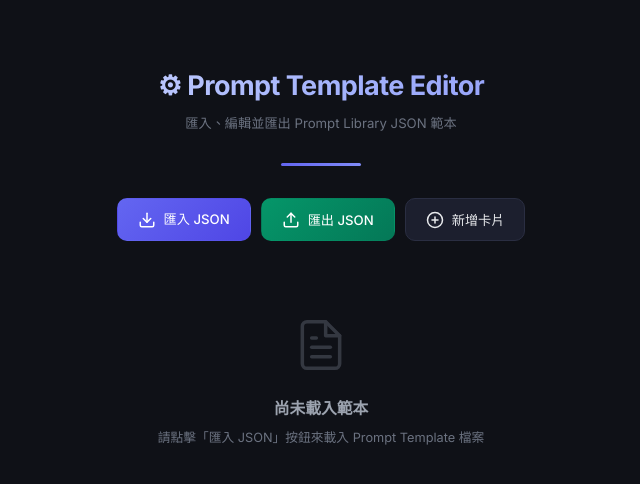
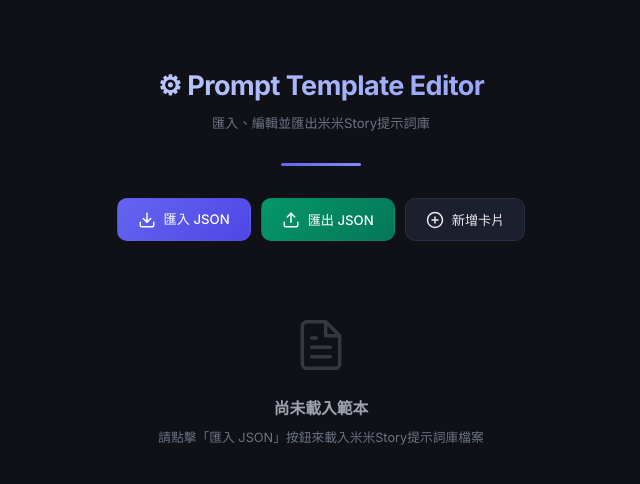
Before and after one commit to KinoshitaRina/MimistoryPromptEditor, a plain HTML site: page index.html in a window 1280 px wide. Shown: the full height of the page, 319-959 px from the left. Drawn offline with Linux system fonts and the light colour scheme.

Commit message:
Update index.html

```diff
--- a/index.html
+++ b/index.html
@@ -3,7 +3,7 @@
 <head>
 <meta charset="UTF-8">
 <meta name="viewport" content="width=device-width, initial-scale=1.0">
-<title>Prompt Template Editor</title>
+<title>米米Story提示詞庫編輯器</title>
 <meta name="description" content="A visual editor for Prompt Library JSON templates. Import, edit, and export prompt cards with an intuitive interface.">
 <link rel="preconnect" href="https://fonts.googleapis.com">
 <link rel="preconnect" href="https://fonts.gstatic.com" crossorigin>
@@ -710,7 +710,7 @@ body {
   <!-- Header -->
   <header class="app-header">
     <h1>⚙ Prompt Template Editor</h1>
-    <p>匯入、編輯並匯出 Prompt Library JSON 範本</p>
+    <p>匯入、編輯並匯出米米Story提示詞庫</p>
   </header>
 
   <!-- Toolbar -->
@@ -737,7 +737,7 @@ body {
     <div class="empty-state" id="emptyState">
       <svg viewBox="0 0 24 24" fill="none" stroke="currentColor" stroke-width="1.5" stroke-linecap="round" stroke-linejoin="round"><path d="M14 2H6a2 2 0 0 0-2 2v16a2 2 0 0 0 2 2h12a2 2 0 0 0 2-2V8z"/><polyline points="14 2 14 8 20 8"/><line x1="16" y1="13" x2="8" y2="13"/><line x1="16" y1="17" x2="8" y2="17"/><polyline points="10 9 9 9 8 9"/></svg>
       <h3>尚未載入範本</h3>
-      <p>請點擊「匯入 JSON」按鈕來載入 Prompt Template 檔案</p>
+      <p>請點擊「匯入 JSON」按鈕來載入米米Story提示詞庫檔案</p>
     </div>
   </div>
 </div>
```
